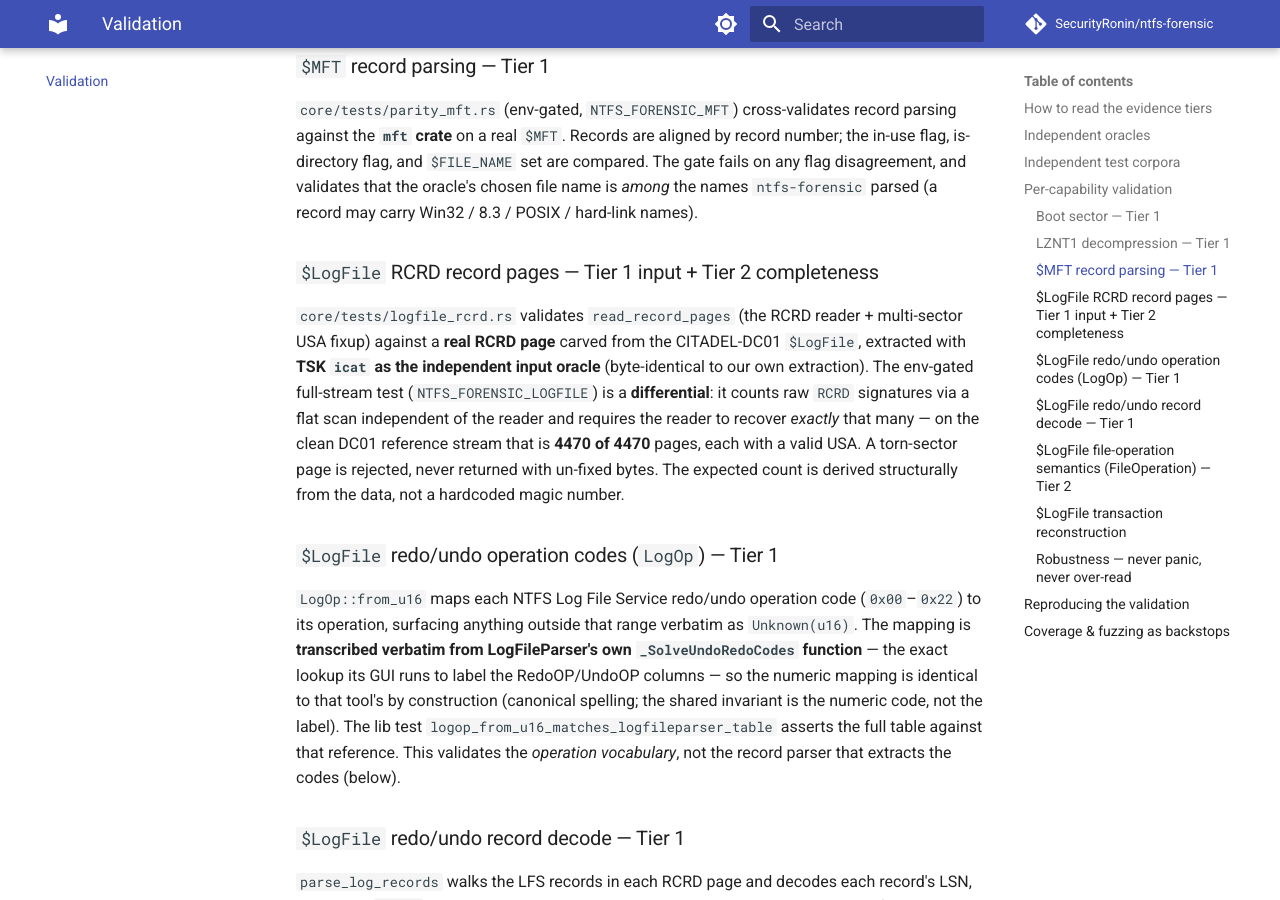
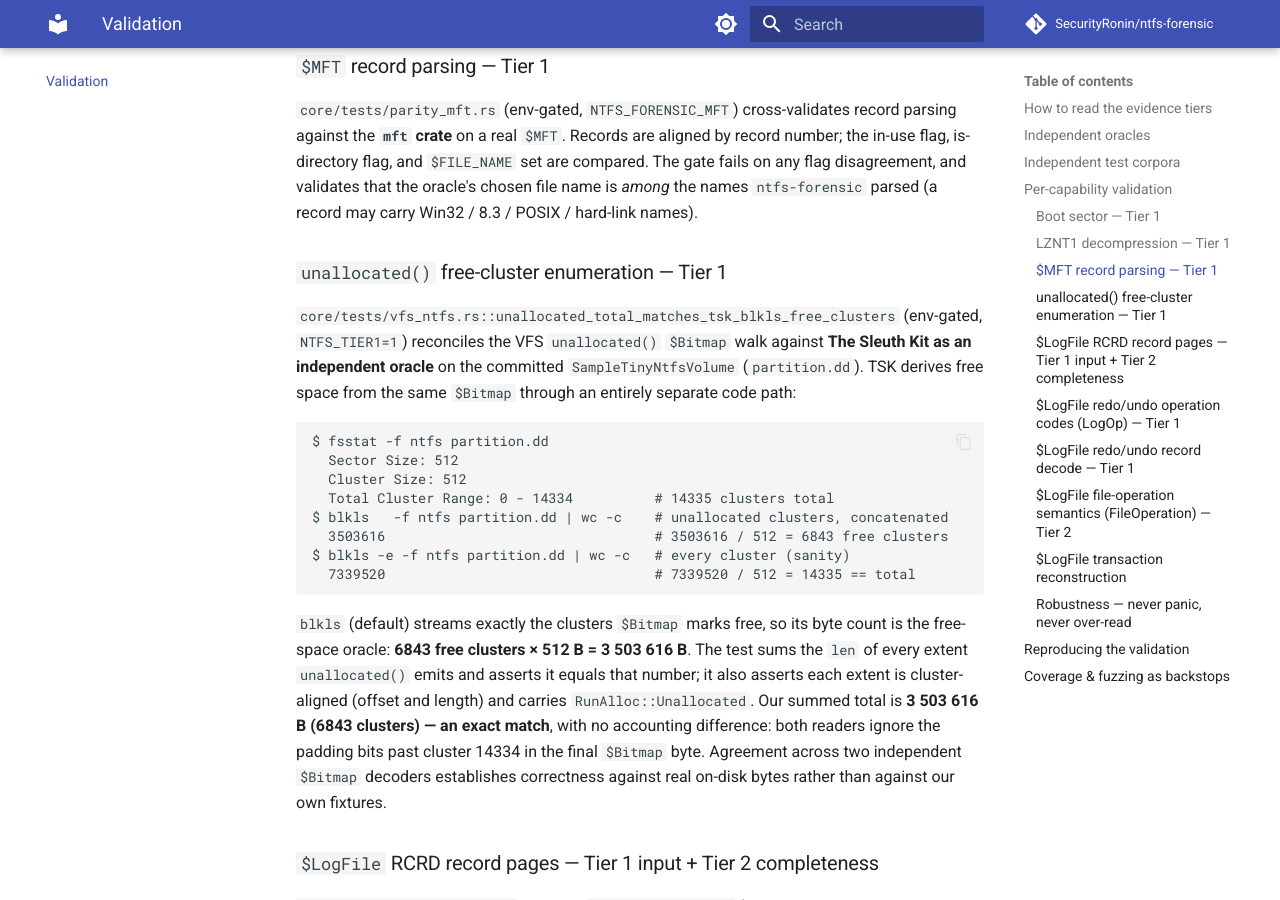
Before and after one commit to SecurityRonin/ntfs-forensic, an MkDocs documentation site: the page built from docs/validation.md, in a window 1280 px wide and 900 px high, scrolled down 2712 px. Built offline with MkDocs 1.6.1 and Material for MkDocs 9.7.7, drawn with Linux system fonts in a browser that asks for light colours; comment, search, counter and statistics services are not loaded; some of the changed text lies outside the part shown.

Commit message:
test(ntfs-vfs): Tier-1 — reconcile unallocated() against TSK blkls
Add an env-gated (NTFS_TIER1=1) Tier-1 oracle test that sums every extent
unallocated() emits over the committed SampleTinyNtfsVolume and asserts it
equals The Sleuth Kit's blkls free-space count: 6843 free clusters x 512 =
3 503 616 bytes. Also asserts each extent is cluster-aligned and carries
RunAlloc::Unallocated. Our total matches TSK exactly (both ignore the padding
bits past cluster 14334 in the final $Bitmap byte) — no bug, the $Bitmap walk
is confirmed correct against an independent decoder on real on-disk bytes.

Document the reconciliation in docs/validation.md (fsstat/blkls oracle numbers,
matching total, reproduction command).

Co-Authored-By: Claude Opus 4.8 (1M context) <noreply@anthropic.com>

````diff
--- a/docs/validation.md
+++ b/docs/validation.md
@@ -82,6 +82,35 @@ record number; the in-use flag, is-directory flag, and `$FILE_NAME` set are
 compared. The gate fails on any flag disagreement, and validates that the
 oracle's chosen file name is *among* the names `ntfs-forensic` parsed (a record
 may carry Win32 / 8.3 / POSIX / hard-link names).
+
+### `unallocated()` free-cluster enumeration — Tier 1
+
+`core/tests/vfs_ntfs.rs::unallocated_total_matches_tsk_blkls_free_clusters`
+(env-gated, `NTFS_TIER1=1`) reconciles the VFS `unallocated()` `$Bitmap` walk
+against **The Sleuth Kit as an independent oracle** on the committed
+`SampleTinyNtfsVolume` (`partition.dd`). TSK derives free space from the same
+`$Bitmap` through an entirely separate code path:
+
+```text
+$ fsstat -f ntfs partition.dd
+  Sector Size: 512
+  Cluster Size: 512
+  Total Cluster Range: 0 - 14334          # 14335 clusters total
+$ blkls   -f ntfs partition.dd | wc -c    # unallocated clusters, concatenated
+  3503616                                 # 3503616 / 512 = 6843 free clusters
+$ blkls -e -f ntfs partition.dd | wc -c   # every cluster (sanity)
+  7339520                                 # 7339520 / 512 = 14335 == total
+```
+
+`blkls` (default) streams exactly the clusters `$Bitmap` marks free, so its byte
+count is the free-space oracle: **6843 free clusters × 512 B = 3 503 616 B**. The
+test sums the `len` of every extent `unallocated()` emits and asserts it equals
+that number; it also asserts each extent is cluster-aligned (offset and length)
+and carries `RunAlloc::Unallocated`. Our summed total is **3 503 616 B (6843
+clusters) — an exact match**, with no accounting difference: both readers ignore
+the padding bits past cluster 14334 in the final `$Bitmap` byte. Agreement across
+two independent `$Bitmap` decoders establishes correctness against real on-disk
+bytes rather than against our own fixtures.
 
 ### `$LogFile` RCRD record pages — Tier 1 input + Tier 2 completeness
 
@@ -355,6 +384,10 @@ NTFS_FORENSIC_LOGFILE=DC01_LogFile.bin \
 # Full NTFS volume walk
 NTFS_FORENSIC_TEST_IMAGE=/path/to/ntfs.raw \
   cargo test -p ntfs-core --test real_image -- --ignored
+
+# unallocated() vs TSK blkls free-space oracle (committed sample volume)
+NTFS_TIER1=1 cargo test -p ntfs-core --features vfs --test vfs_ntfs \
+  unallocated_total_matches_tsk_blkls_free_clusters
 ```
 
 The `$LogFile` transaction oracle is LogFileParser (jschicht) run under Wine — it
````
Also changed, not shown: 1 other file.
